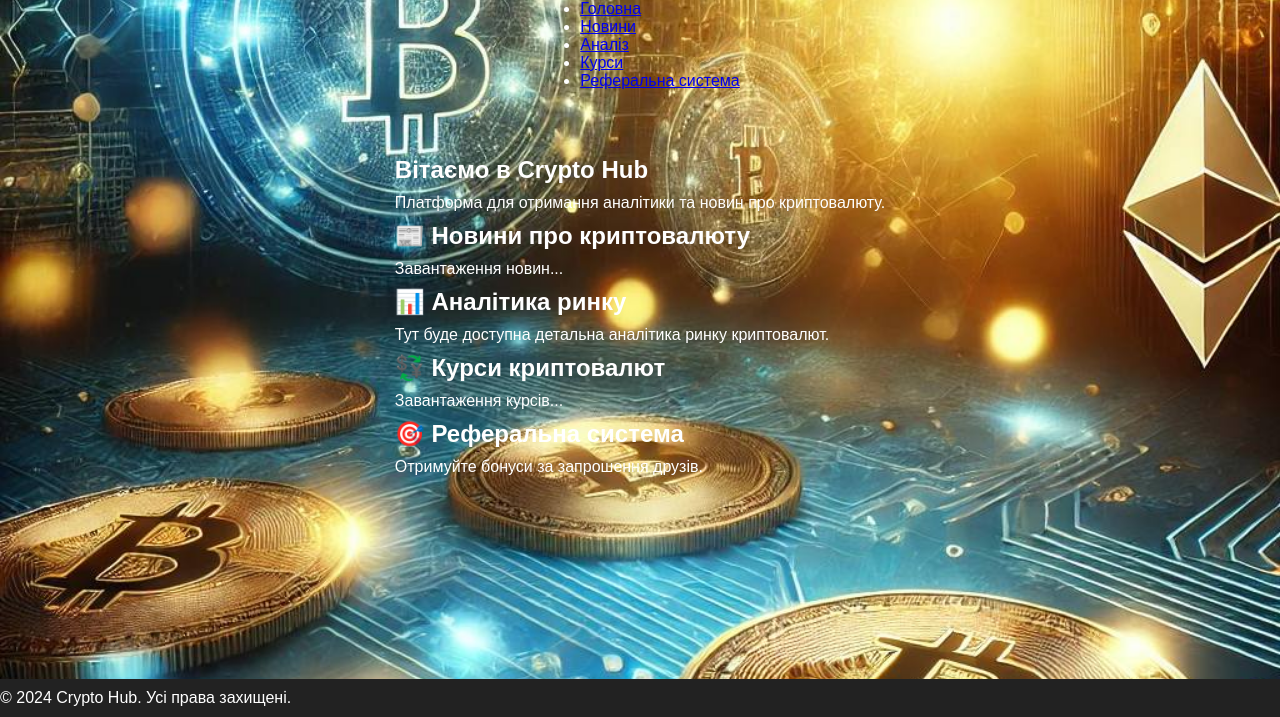
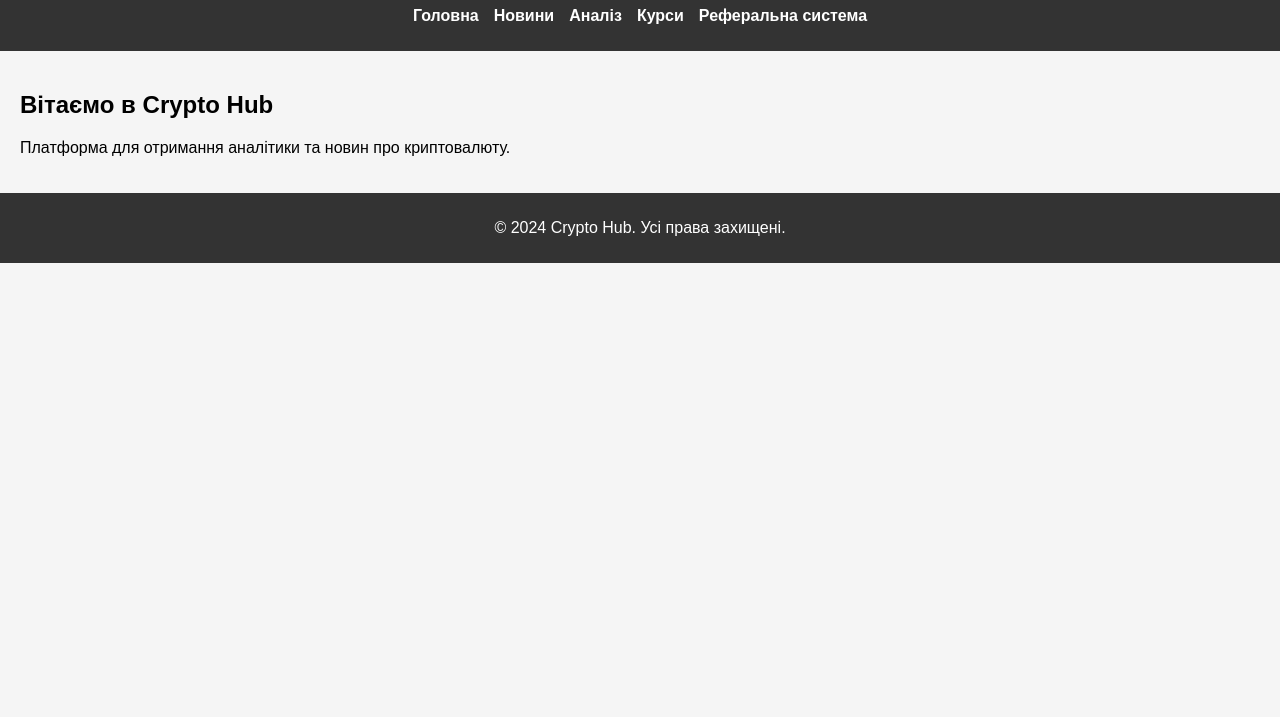
Before and after one commit to Wolodya12/crypto-tracker, a plain HTML site: page index.html in a window 1280 px wide. Shown: the part 83-800 px from the top of the page. Drawn offline with Linux system fonts and the light colour scheme.

Commit message:
Update style.css

```diff
--- a/styles/style.css
+++ b/styles/style.css
@@ -1,109 +1,51 @@
 body {
-    font-family: Arial, sans-serif;
-    margin: 0;
-    padding: 0;
-    display: flex;
-    flex-direction: column;
-    align-items: center;
-    justify-content: space-between;
-    min-height: 100vh;
-    background-color: #121212;
-    color: #fff;
-}
-
-.container {
-    width: 90%;
-    max-width: 500px;
-    margin: 0 auto;
-    text-align: center;
+  font-family: Arial, sans-serif;
+  margin: 0;
+  padding: 0;
+  background-color: #f5f5f5;
 }
 
 header {
-    padding: 20px 0;
+  background-color: #333;
+  color: white;
+  padding: 10px;
+  text-align: center;
 }
 
-main {
-    flex: 1;
-    padding: 20px 0;
+header nav ul {
+  list-style: none;
+  padding: 0;
+  display: flex;
+  justify-content: center;
+  gap: 15px;
+}
+
+header nav ul li {
+  display: inline;
+}
+
+header nav ul li a {
+  color: white;
+  text-decoration: none;
+  font-weight: bold;
+}
+
+header nav ul li a:hover {
+  color: #ffd700;
+}
+
+.section {
+  display: none;
+  padding: 20px;
+}
+
+.section.active {
+  display: block;
 }
 
 footer {
-    background-color: #222;
-    padding: 10px 0;
-    width: 100%;
-    position: fixed;
-    bottom: 0;
+  text-align: center;
+  padding: 10px;
+  background-color: #333;
+  color: white;
 }
-
-.bottom-nav {
-    display: flex;
-    justify-content: space-around;
-}
-
-.nav-btn {
-    background-color: #333;
-    color: #fff;
-    border: none;
-    padding: 10px 20px;
-    border-radius: 5px;
-    cursor: pointer;
-    font-size: 16px;
-}
-
-.nav-btn:hover {
-    background-color: #555;
-}
-/* Стилі для фону */
-body {
-    margin: 0;
-    padding: 0;
-    min-height: 100vh; /* Висота сторінки покриває весь екран */
-    display: flex;
-    flex-direction: column;
-    justify-content: center; /* Центрування по вертикалі */
-    align-items: center; /* Центрування по горизонталі */
-    background-image: url('../assets/1.jpg'); /* Посилання на вашу картинку */
-    background-size: cover; /* Масштабування картинки під розмір екрану */
-    background-position: center; /* Центрування картинки */
-    background-repeat: no-repeat; /* Заборона повторення */
-    background-attachment: fixed; /* Фіксація картинки під час прокрутки */
-    font-family: Arial, sans-serif; /* Задайте шрифт для тексту */
-    color: #fff; /* Білий текст */
-}
-
-/* Контейнер для основного інтерфейсу */
-.container {
-    background: rgba(0, 0, 0, 0.8); /* Напівпрозорий чорний фон */
-    border-radius: 10px; /* Округлення країв */
-    box-shadow: 0 4px 10px rgba(0, 0, 0, 0.6); /* Додає об’єм через тінь */
-    padding: 20px; /* Відступи всередині контейнера */
-    width: 90%; /* Ширина контейнера */
-    max-width: 400px; /* Максимальна ширина */
-    text-align: center; /* Центрування тексту */
-}
-
-/* Стилі для кнопки */
-button {
-    padding: 10px 20px; /* Внутрішні відступи */
-    border: none; /* Забираємо рамку */
-    border-radius: 5px; /* Округлення країв кнопки */
-    background-color: #007bff; /* Синій фон */
-    color: white; /* Білий текст */
-    font-size: 16px; /* Розмір тексту */
-    cursor: pointer; /* Курсор "рука" при наведенні */
-    transition: background-color 0.3s ease; /* Плавна зміна кольору при наведенні */
-}
-
-button:hover {
-    background-color: #0056b3; /* Темно-синій при наведенні */
-}
-
-/* Стилі для заголовків */
-h1, h2 {
-    margin: 10px 0; /* Відступи зверху і знизу */
-}
-
-/* Стилі для абзаців */
-p {
-    margin: 0; /* Забираємо відступи */
-}
```
